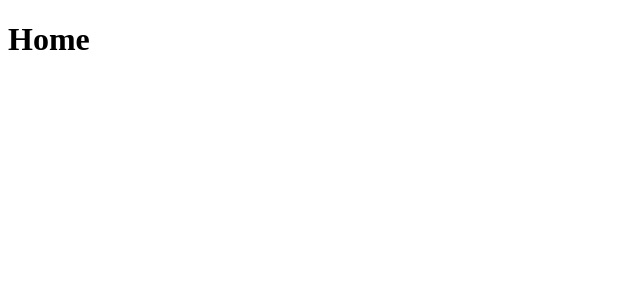
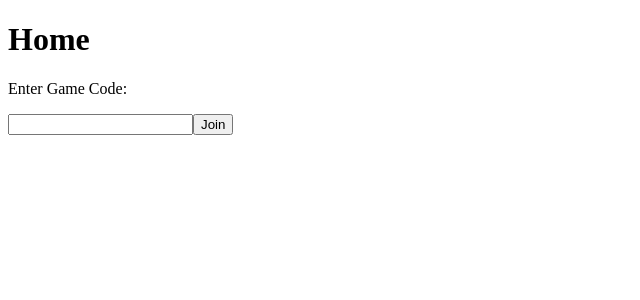
Before and after one commit to thiothedev/prsi, a React (Vite) app in the folder client/: page / in a window 1280 px wide. Shown: the top 300 px of the page, without its empty margins (0-640 px from the left). Built offline with nearby package versions, Linux system fonts and the light colour scheme.

Commit message:
FE: Creating the Game page

```diff
--- a/client/src/App.tsx
+++ b/client/src/App.tsx
@@ -1,10 +1,12 @@
 import { Routes, Route } from 'react-router-dom';
 
 import HomePage from './pages/HomePage';
+import GamePage from './pages/GamePage';
 
 const App = (): JSX.Element => (
   <Routes>
     <Route path="/" element={<HomePage />} />
+    <Route path="/game/:id" element={<GamePage />} />
   </Routes>
 );
 
--- /dev/null
+++ b/client/src/pages/GamePage.tsx
@@ -0,0 +1,9 @@
+import DefaultLayout from '../layouts/DefaultLayout';
+
+const GamePage = (): JSX.Element => (
+  <DefaultLayout>
+    <h1>Game</h1>
+  </DefaultLayout>
+);
+
+export default GamePage;
--- a/client/src/pages/HomePage.tsx
+++ b/client/src/pages/HomePage.tsx
@@ -1,9 +1,27 @@
+import { useNavigate } from 'react-router-dom';
+
 import DefaultLayout from '../layouts/DefaultLayout';
 
-const HomePage = (): JSX.Element => (
-  <DefaultLayout>
-    <h1>Home</h1>
-  </DefaultLayout>
-);
+import type { FormEvent } from 'react';
+
+const HomePage = (): JSX.Element => {
+  const navigate = useNavigate();
+
+  const onSubmit = (e: FormEvent) => {
+    e.preventDefault();
+    navigate('/game/524789');
+  };
+
+  return (
+    <DefaultLayout>
+      <h1>Home</h1>
+      <p>Enter Game Code:</p>
+      <form onSubmit={onSubmit}>
+        <input type="text" />
+        <input type="submit" value="Join" />
+      </form>
+    </DefaultLayout>
+  );
+};
 
 export default HomePage;
```
